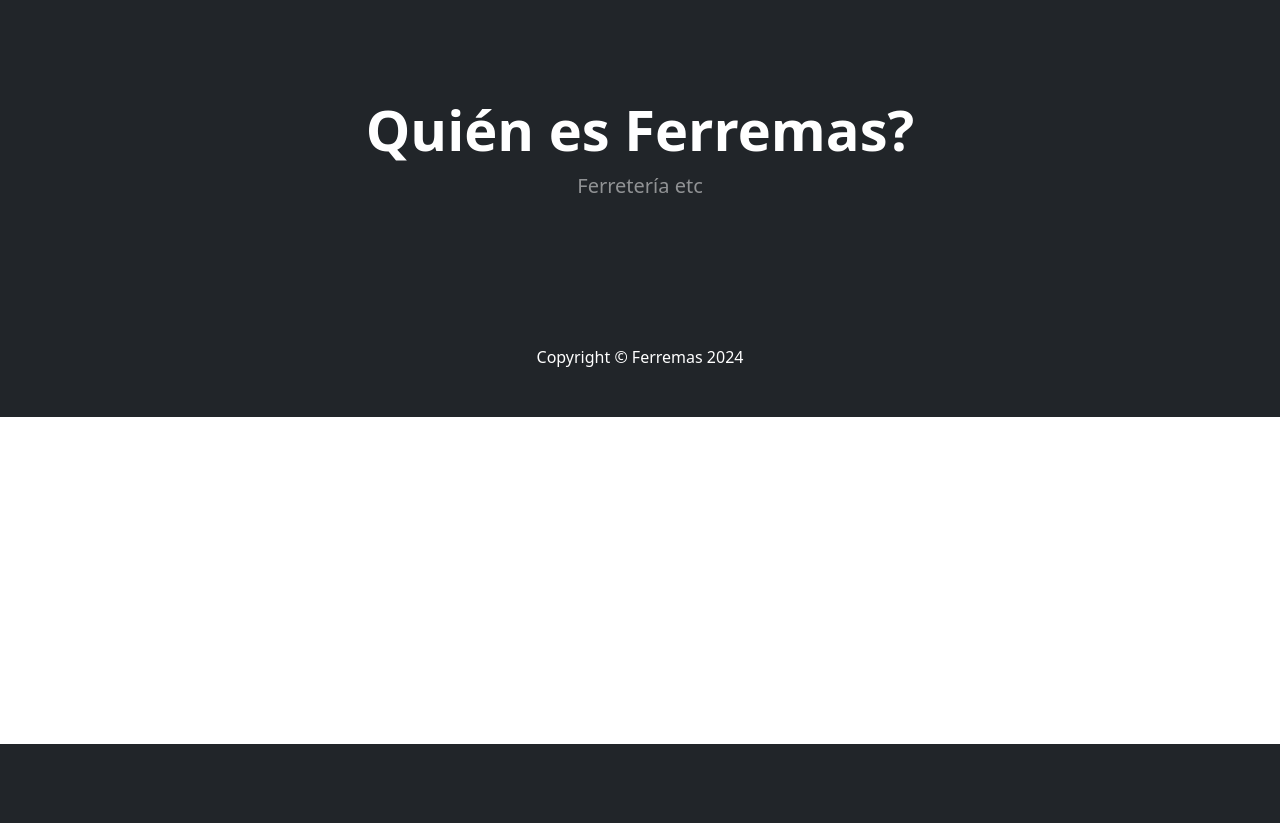
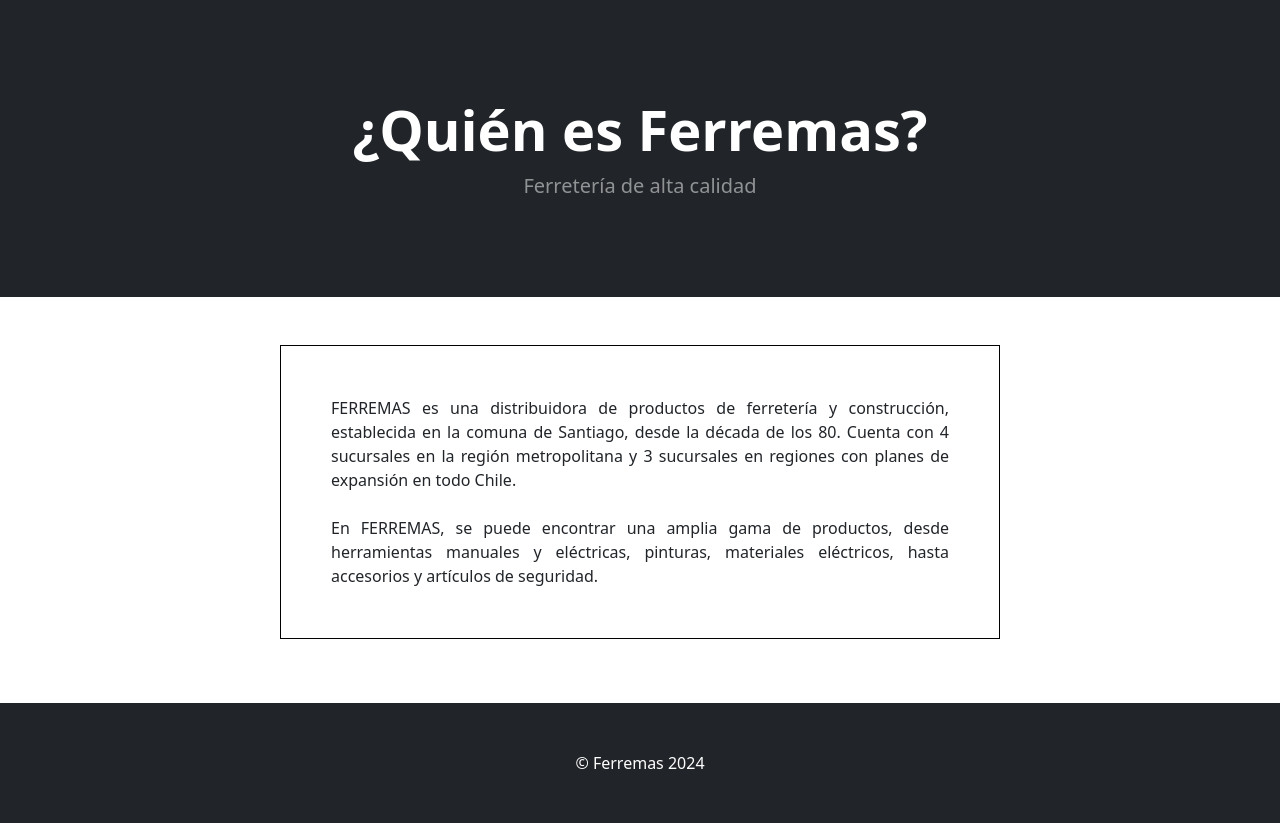
Before and after one commit to Mitsusabur0/ferremas, a Django app: page /about in a window 1280 px wide. Shown: the part 56-879 px from the top of the page. Before the commit the page ends 800 px from the top, so only its background shows below. Run offline with Django 5.2, Linux system fonts and the light colour scheme; some libraries are stand-ins or nearby versions.

Commit message:
Agregar pagina Nosotros

```diff
--- a/tienda/templates/about.html
+++ b/tienda/templates/about.html
@@ -6,12 +6,25 @@
 <header class="bg-dark py-5">
     <div class="container px-4 px-lg-5 my-5">
         <div class="text-center text-white">
-            <h1 class="display-4 fw-bolder">Quién es Ferremas?</h1>
-            <p class="lead fw-normal text-white-50 mb-0">Ferretería etc</p>
+            <h1 class="display-4 fw-bolder">¿Quién es Ferremas?</h1>
+            <p class="lead fw-normal text-white-50 mb-0">Ferretería de alta calidad</p>
         </div>
     </div>
 </header>
 
 
+<div class="container">
+
+    <div class="row">
+        <center>
+            <div class="col-8 container">
+                <br><br><p align="justify" style="border: 1px solid black; padding: 50px">FERREMAS es una distribuidora de productos de ferretería y construcción, establecida en la comuna de Santiago, desde la década de los 80. Cuenta con 4 sucursales en la región metropolitana y 3 sucursales en regiones con planes de expansión en todo Chile. <br><br>En FERREMAS, se puede encontrar una amplia gama de productos, desde herramientas manuales y eléctricas, pinturas, materiales eléctricos, hasta accesorios y artículos de seguridad. </p><br><br>
+
+            </div>
+        </center>
+    </div>
+</div>
+
+
 
 {% endblock %}
--- a/tienda/templates/base.html
+++ b/tienda/templates/base.html
@@ -24,7 +24,7 @@
 
         <!-- Footer-->
         <footer class="py-5 bg-dark">
-            <div class="container"><p class="m-0 text-center text-white">Copyright &copy; Ferremas 2024</p></div>
+            <div class="container"><p class="m-0 text-center text-white">&copy; Ferremas 2024</p></div>
         </footer>
         <!-- Bootstrap core JS-->
         <script src="https://cdn.jsdelivr.net/npm/bootstrap@5.2.3/dist/js/bootstrap.bundle.min.js"></script>
```
